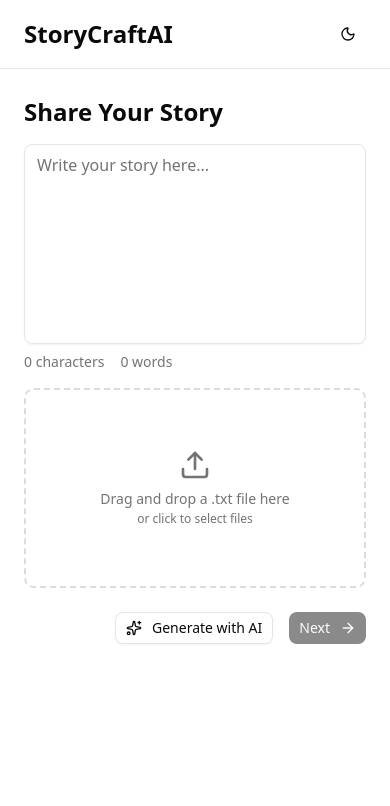
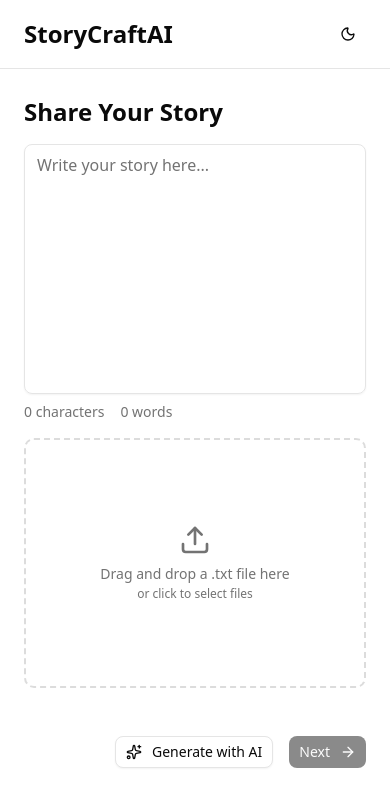
Before and after one commit to aarushkx/storycraft-ai, a Next.js app in the folder frontend/: page /story in a window 390 px wide. Shown: the top 806 px of the page. Built offline with nearby package versions, Linux system fonts and the light colour scheme.

Commit message:
fix: alignment issues

```diff
--- a/frontend/app/audio/page.tsx
+++ b/frontend/app/audio/page.tsx
@@ -172,9 +172,7 @@ const AudioPage = () => {
 
     return (
         <>
-            <h1 className="text-2xl font-bold mt-24 px-6">
-                Choose Your Voice
-            </h1>
+            <h1 className="text-2xl font-bold mt-24 px-6">Choose Your Voice</h1>
 
             <div className="px-6 py-2 space-y-4 md:space-y-8">
                 <div className="grid grid-cols-1 lg:grid-cols-2 gap-4 md:gap-8 mt-2">
--- a/frontend/app/background/page.tsx
+++ b/frontend/app/background/page.tsx
@@ -170,7 +170,7 @@ const BackgroundPage = () => {
                                           className="w-full h-full object-cover"
                                       />
                                   </div>
-                                  <p className="text-center text-sm text-muted-foreground mt-2">
+                                  <p className="text-center text-sm text-muted-foreground">
                                       {imagePrompts[index]}
                                   </p>
                               </Card>
@@ -201,7 +201,7 @@ const BackgroundPage = () => {
                                       )}
                                   </div>
                                   <div
-                                      className={`text-center mt-2 ${
+                                      className={`text-center ${
                                           isGenerating ? "animate-pulse" : ""
                                       }`}
                                   >
--- a/frontend/app/story/page.tsx
+++ b/frontend/app/story/page.tsx
@@ -109,11 +109,9 @@ const StoryPage = () => {
     return (
         <>
             {/* Heading */}
-            <h1 className="text-2xl font-bold mt-24 px-6">
-                Share Your Story
-            </h1>
+            <h1 className="text-2xl font-bold mt-24 px-6">Share Your Story</h1>
 
-            <div className="px-6 py-2 space-y-4 md:space-y-8">
+            <div className="px-6 py-2 space-y-6 md:space-y-8 min-h-[calc(100vh-8rem)] md:min-h-0 pb-20 md:pb-8">
                 <div className="grid grid-cols-1 lg:grid-cols-2 gap-4 md:gap-8 items-start mt-2">
                     {/* Textarea Section */}
                     <div className="flex flex-col h-full space-y-2">
@@ -121,7 +119,7 @@ const StoryPage = () => {
                             placeholder="Write your story here..."
                             value={text}
                             onChange={(e) => setText(e.target.value)}
-                            className="h-[200px] md:h-[300px] resize-none"
+                            className="h-[250px] md:h-[300px] resize-none"
                         />
                         <div className="flex gap-4 text-sm text-muted-foreground">
                             <span>{charCount} characters</span>
@@ -133,7 +131,7 @@ const StoryPage = () => {
                     <div className="flex flex-col h-full space-y-2">
                         <div
                             {...getRootProps()}
-                            className={`border-2 border-dashed rounded-lg p-4 md:p-8 text-center min-h-[200px] md:min-h-[300px] flex flex-col items-center justify-center transition-colors cursor-pointer ${
+                            className={`border-2 border-dashed rounded-lg p-4 md:p-8 text-center min-h-[250px] md:min-h-[300px] flex flex-col items-center justify-center transition-colors cursor-pointer ${
                                 isDragActive
                                     ? "border-primary bg-primary/5"
                                     : "border-muted-foreground/25 hover:border-muted-foreground/50"
@@ -188,7 +186,7 @@ const StoryPage = () => {
                 </div>
 
                 {/* Submit Button */}
-                <div className="flex justify-end gap-4 pt-2">
+                <div className="flex justify-end gap-4 pt-6 md:pt-2">
                     <Dialog open={isDialogOpen} onOpenChange={setIsDialogOpen}>
                         <DialogTrigger asChild>
                             <Button
```
